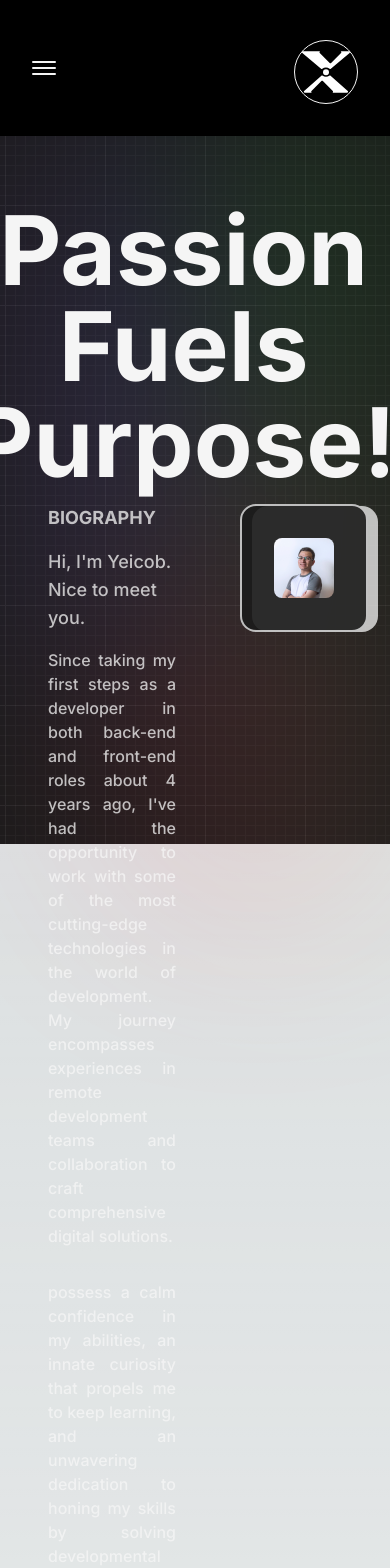
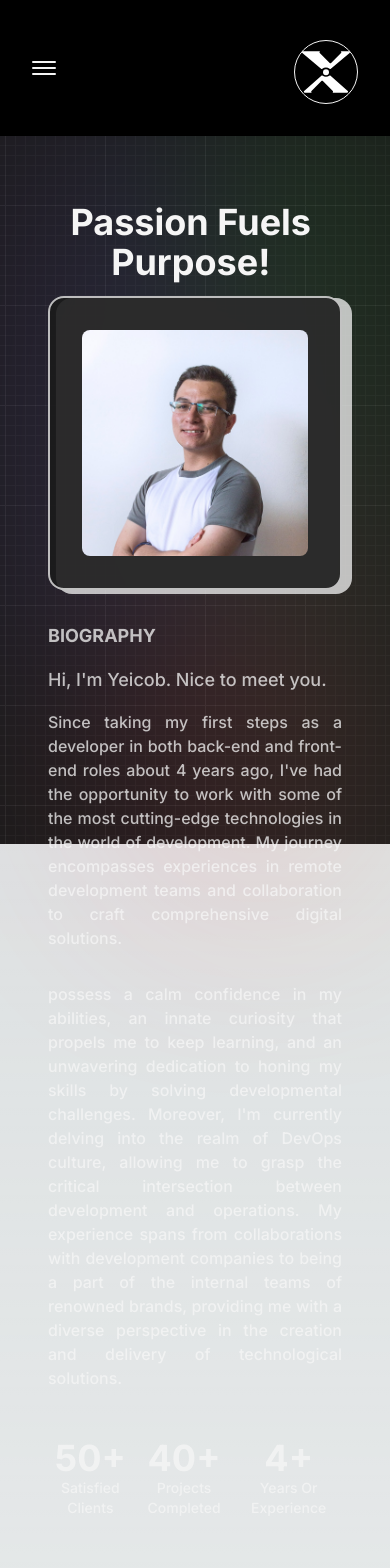
Before and after one commit to Arzeusy/trueKingdomLanding, a Next.js app: page /me in a window 390 px wide. Shown: the top 1568 px of the page. Built offline with nearby package versions, Linux system fonts and the light colour scheme.

Commit message:
feature (me) responsibe bibliography

```diff
--- a/src/app/me/page.tsx
+++ b/src/app/me/page.tsx
@@ -14,10 +14,10 @@ const me = () => {
             <title>True kingdom | About me</title>
             <div className="flex w-full flex-col items-center justify-center px-12 ">
                 <div className=" pt-4">
-                     <AnimatedText text="Passion Fuels purpose!" className=" text-8xl dark:text-light"  />
+                     <AnimatedText text="Passion Fuels purpose!" className="text-8xl lg:!text-7xl sm:!text-6xl xs:!text-4xl dark:text-light"  />
                 </div>
-                <div className="grid w-full grid-cols-8 gap-16 pt-16 text-dark/75 dark:text-light/75">
-                    <div className="col-span-3 flex flex-col items-start justify-start">
+                <div className="grid w-full grid-cols-8 gap-16 sm:gap-8 pt-16 text-dark/75 dark:text-light/75">
+                    <div className="col-span-3 flex flex-col items-start justify-start xl:col-span-4 lg:col-span-8 lg:order-2">
                         <h2 data-testid="SubTitle" className="mb-4 text-lg font-bold uppercase ">Biography</h2>
                         <h4 className="text-lg font-medium"> Hi, I&apos;m Yeicob. Nice to meet you. </h4>
                         <p className="font-medium my-4 text-justify">
@@ -27,37 +27,39 @@ const me = () => {
                         possess a calm confidence in my abilities, an innate curiosity that propels me to keep learning, and an unwavering dedication to honing my skills by solving developmental challenges. Moreover, I&apos;m currently delving into the realm of DevOps culture, allowing me to grasp the critical intersection between development and operations. My experience spans from collaborations with development companies to being a part of the internal teams of renowned brands, providing me with a diverse perspective in the creation and delivery of technological solutions.
                         </p>
                     </div>
-                    <div className=" col-span-3 relative h-max rounded-2xl border-2 border-solid border-dark bg-gray-100 p-8 dark:border-light/75 dark:bg-dark/90">
+                    <div className="col-span-3 xl:col-span-4 lg:col-span-8 lg:order-1 ">
+                        <div className="relative h-max rounded-2xl border-2 border-solid border-dark bg-gray-100 p-8 dark:border-light/75 dark:bg-dark/90 lg:w-2/3 m-auto sm:w-full">
                             <div className=" absolute top-0 -right-3 z-[-1] w-[102%] h-[102%] rounded-2xl bg-dark dark:bg-light/75 " />
                             <Image src={ProfilePic} alt="Arzeusy" className=" w-full h-auto rounded-lg "
                                 priority={true}
                                 sizes="(max-width: 768px) 100vw, (max-width: 1200px 50vw, 50vw)"
                                 />
                         </div>
-                    <div className=" col-span-2 flex flex-col items-center justify-between">
-                        <div className="flex flex-col items-end justify-center">
-                            <span className="inline-block text-7xl font-bold">
+                    </div>
+                    <div className="col-span-2 flex flex-col items-center justify-between xl:col-span-8 xl:flex-row xl:items-center lg:order-3">
+                        <div className="flex flex-col items-end justify-center xl:items-center">
+                            <span className="inline-block text-7xl font-bold md:text-6xl sm:text-5xl xs:text-4xl">
                                 <AnimatedNumbers value={50}/>+
                             </span>
-                            <h2 className="text-xl font-medium capitalize text-dark/75 dark:text-light/75">
+                            <h2 className="text-xl font-medium capitalize text-dark/75 dark:text-light/75 xl:text-center md:text-lg sm:text-base xs:text-sm">
                                 Satisfied Clients
                             </h2>
                         </div>
 
-                        <div className="flex flex-col items-end justify-center">
-                            <span className="inline-block text-7xl font-bold">
+                        <div className="flex flex-col items-end justify-center xl:items-center">
+                            <span className="inline-block text-7xl font-bold md:text-6xl sm:text-5xl xs:text-4xl">
                                 <AnimatedNumbers value={40}/>+
                             </span>
-                            <h2 className="text-xl font-medium capitalize text-dark/75 dark:text-light/75">
+                            <h2 className="text-xl font-medium capitalize text-dark/75 dark:text-light/75 xl:text-center md:text-lg sm:text-base xs:text-sm">
                                 Projects Completed
                             </h2>
                         </div>
 
-                        <div className="flex flex-col items-end justify-center">
-                            <span className="inline-block text-7xl font-bold text-center">
+                        <div className="flex flex-col items-end justify-center xl:items-center">
+                            <span className="inline-block text-7xl font-bold text-center md:text-6xl sm:text-5xl xs:text-4xl">
                                 <AnimatedNumbers value={4}/>+
                             </span>
-                            <h2 className="text-xl font-medium capitalize text-dark/75 dark:text-light/75">
+                            <h2 className="text-xl font-medium capitalize text-dark/75 dark:text-light/75 xl:text-center md:text-lg sm:text-base xs:text-sm">
                                 Years or experience
                             </h2>
                         </div>
--- a/src/app/page.tsx
+++ b/src/app/page.tsx
@@ -1,7 +1,7 @@
 /* eslint-disable react/jsx-no-undef */
 import Image from 'next/image'
 import React from 'react'
-import appPic from "../../public/images/Wood-Hand.svg"
+import appPic from "../../public/images/Wood-Hand 1.png"
 import AnimatedText from '@/components/AnimatedText'
 import Link from 'next/link'
 import Footer from "../components/footer"
@@ -10,7 +10,7 @@ import Footer from "../components/footer"
 export default function Home() {
   return (
     <>
-    <div className="flex  text-dark w-full min-h-full h-full dark:text-light ">
+    <div className="flex text-dark w-full dark:text-light ">
       <div className='py-4 sm:py-8'>
         <div className='flex items-center justify-center w-full lg:block'>
           <div className='w-3/5 flex flex-col items-center self-center lg:w-full lg:p-12 md:p-8 sm:p-4 '>
@@ -22,7 +22,7 @@ export default function Home() {
               <br />
               <br />
               <div className="w-full flex justify-end">
-                <p className='my-4 px-4 text-base font-medium text-justify '>
+                <p className='my-4 px-4 text-base font-medium text-right lg:text-justify'>
                   Alexandria is an open-source mobile application that will assist in managing learning, personalization, and sharing your drafts.
                 </p>
               </div>
```
Also changed, not shown: 2 other files (tests, documents, lock files or other folders). Lines whose indentation alone changed are shown as unchanged.
